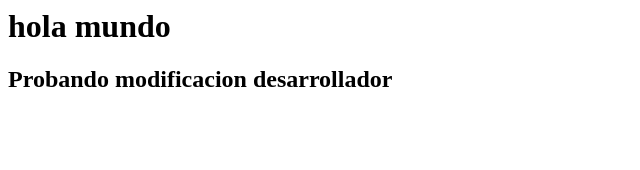
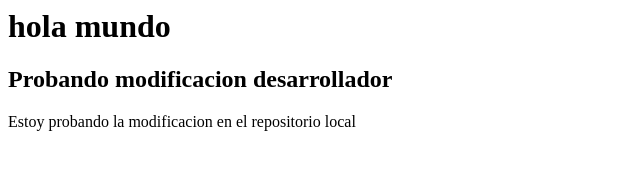
Before and after one commit to Manu033/Porfolio-FrontEnd, a plain HTML site: page index.html in a window 1280 px wide. Shown: the whole page, without its empty margins (0-640 px from the left). Drawn offline with Linux system fonts and the light colour scheme.

Commit message:
segundo commit local

```diff
--- a/index.html
+++ b/index.html
@@ -1,2 +1,3 @@
 <h1>hola mundo</h1>
 <h2>Probando modificacion desarrollador</h2>
+<p>Estoy probando la modificacion en el repositorio local</p>
```
